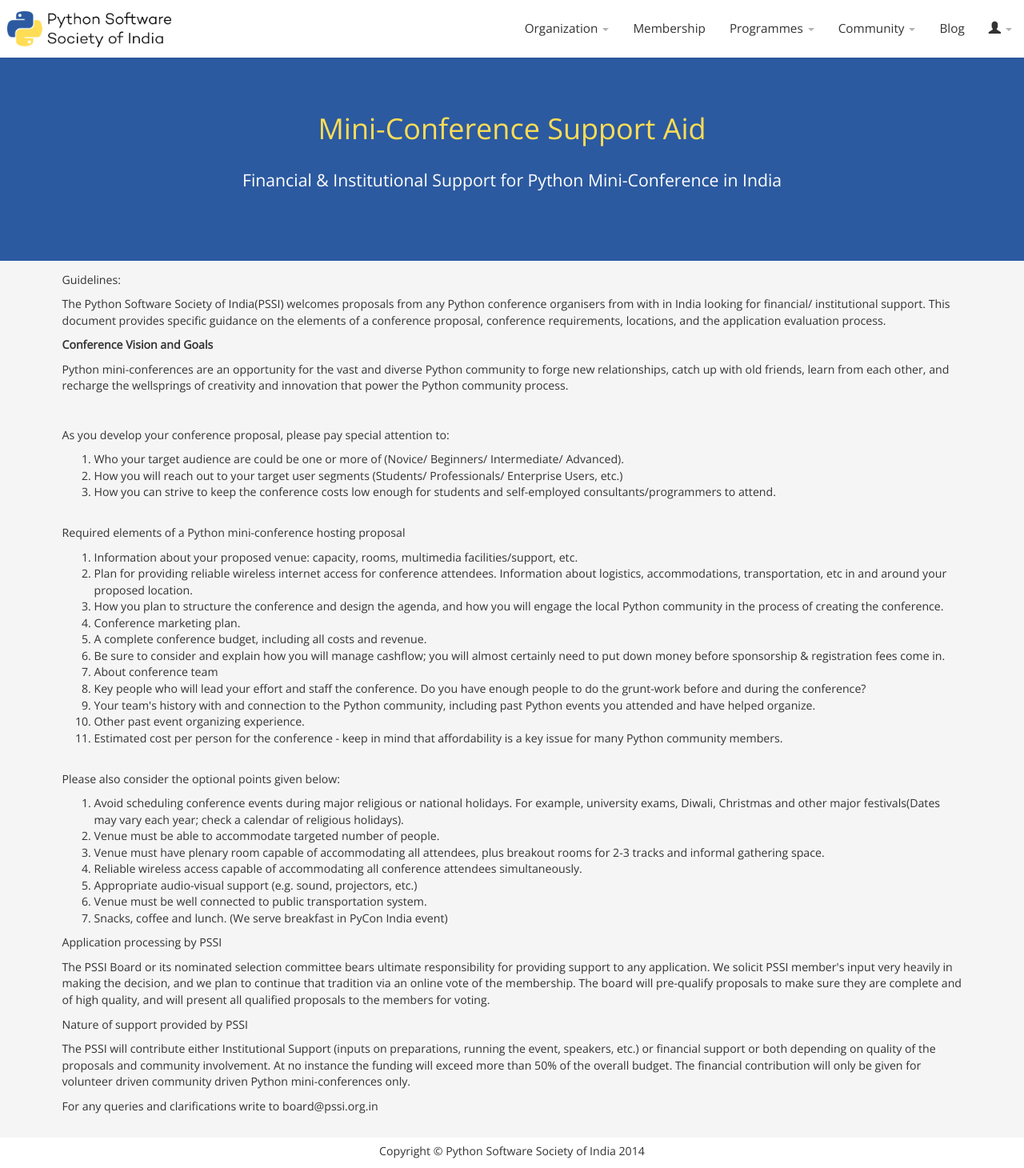
After one commit to pythonindia/pssi.org.in, a Django app: page /miniconf/ in a window 1280 px wide. The commit adds this page. Shown: the whole page at 80% size. Run offline with Django 3.2, Linux system fonts and the light colour scheme; some libraries are stand-ins or nearby versions.

Commit message:
Add other polices
Add other polices

```diff
--- a/pssi/urls.py
+++ b/pssi/urls.py
@@ -31,6 +31,12 @@ urlpatterns = patterns(
     url(r'^financial/$', TemplateView.as_view(
         template_name='financial.html',
     ), name='financial'),
+    url(r'^pymonth/$', TemplateView.as_view(
+        template_name='python_month.html',
+    ), name='pymonth'),
+    url(r'^miniconf/$', TemplateView.as_view(
+        template_name='mini_conf.html',
+    ), name='miniconf'),
 
     url(r'^grants/list/$', GrantTypeListView.as_view(),
         name='grants_list'),
--- a/templates/base.html
+++ b/templates/base.html
@@ -67,7 +67,7 @@
                             {% if user.is_authenticated %}
                                 <li class="divider"></li>
                                 <li><a href="{% url 'by-laws' %}">By-laws</a></li>
-                                <li><a href="{% url 'financial' %}">Financial</a></li>
+
                             {% endif %}
                         </ul>
                     </li>
@@ -77,6 +77,13 @@
                         <ul class="dropdown-menu" role="menu">
                             <li><a href="{% url 'pyconindia-static' %}">PyCon India</a></li>
                             <li><a href="http://www.pythonexpress.in/" target="_blank">Python Express</a></li>
+                            <li><a href="{% url 'miniconf' %}">Mini conference</a></li>
+                            {% if user.is_authenticated %}
+                                <li><a href="{% url 'financial' %}">Travel Allowance</a></li>
+                                <li><a href="{% url 'pymonth' %}">Python Month Allowance</a></li>
+                             {% endif %}
+
+
                         </ul>
                     </li>
                     <li class="dropdown">
--- /dev/null
+++ b/templates/mini_conf.html
@@ -0,0 +1,71 @@
+{% extends 'base.html' %}
+
+{% block head_title %}Mini-Conference - {{ block.super }}{% endblock %}
+
+{% block header %}
+<header class="header-big fill-blue center-wrapper text-center">
+    <div class="absolute-center push-2">
+        <div class="measure-block">
+            <h1 class="yellow push-1q-bottom nospace-top">Mini-Conference Support Aid</h1>
+            <h2 class="white normal push-1q-bottom">Financial & Institutional Support for Python Mini-Conference in India</h2>
+        </div>
+    </div>
+</header>
+{% endblock %}
+
+{% block content %}
+<section class="content">
+	<div class="push-4-bottom push-1-top">
+ 	<p>Guidelines:<p>
+ 	<p>The Python Software Society of India(PSSI) welcomes proposals from any Python conference organisers from with in India looking for financial/ institutional support. This document provides specific guidance on the elements of a conference proposal, conference requirements, locations, and the application evaluation process.</p>
+
+	<p><b>Conference Vision and Goals</b></p>
+	<p>Python mini-conferences are an opportunity for the vast and diverse Python community to forge new relationships, catch up with old friends, learn from each other, and recharge the wellsprings of creativity and innovation that power the Python community process. <p><br>
+	<p>As you develop your conference proposal, please pay special attention to: </p>
+	<ol>
+		<li>Who your target audience are could be one or more of (Novice/ Beginners/ Intermediate/ Advanced).</i>
+		<li>How you will reach out to your target user 	segments (Students/ Professionals/ Enterprise Users, etc.) </li>
+		<li>How you can strive to keep the conference 	costs low enough for students and self-employed 	consultants/programmers to attend.</li>
+	</ol>
+	<br>
+
+	<p>Required elements of a Python mini-conference hosting proposal<p>
+	<ol>
+		<li>Information about your proposed venue: capacity, rooms, multimedia facilities/support, etc.</li>
+		<li>Plan for providing reliable wireless internet 	access for conference attendees.
+		Information about logistics, accommodations, transportation, etc in and around your proposed location.</li>
+		<li>How you plan to structure the conference and design the agenda, and how you will engage the local Python 	community in the process of creating the conference.</li>
+		<li>Conference marketing plan.</li>
+		<li>A complete conference budget, including all costs and revenue.</li>
+		<li>Be sure to consider and explain how you will manage cashflow; you will almost certainly need to put down money before sponsorship & registration fees come in.</li>
+		<li>About conference team</li>
+		<li>Key people who will lead your effort and staff the conference. Do you have enough people to do the grunt-work before and during the conference?</li>
+		<li>Your team's history with and connection to 	the Python community, including past Python events you attended and have helped organize.</li>
+		<li>Other past event organizing experience.</li>
+		<li>Estimated cost per person for the conference - keep in mind that affordability is a key issue for many Python community members.</li>
+	</ol>
+	<br>
+	<p>Please also consider the optional points given below:</p>
+	<ol>
+		<li>
+			Avoid scheduling conference events during major religious or national holidays. For example, university exams, Diwali, Christmas and other major festivals(Dates may vary each year; check a calendar of religious holidays).
+		</li>
+		<li>Venue must be able to accommodate targeted number of people.</li>
+		<li>Venue must have plenary room capable of 	accommodating all attendees, plus breakout rooms for 2-3 tracks and informal gathering space.
+		</li>
+		<li>Reliable wireless access capable of accommodating all conference attendees simultaneously.</li>
+		<li>Appropriate audio-visual support (e.g. sound, projectors, etc.)</li>
+		<li>Venue must be well connected to public transportation system.</li>
+		<li>Snacks, coffee and lunch. (We serve breakfast in PyCon India event)</li>
+	</ol>
+
+	<p>Application processing by PSSI</p>
+
+	<p>The PSSI Board or its nominated selection committee bears ultimate responsibility for providing support to any application. We solicit PSSI member's input very heavily in making the decision, and we plan to continue that tradition via an online vote of the membership. The board will pre-qualify proposals to make sure they are complete and of high quality, and will present all qualified proposals to the members for voting.</p>
+
+	<p>Nature of support provided by PSSI</p>
+	<p>The PSSI will contribute either Institutional Support (inputs on preparations, running the event, speakers, etc.) or financial support or both depending on quality of the proposals and community involvement. At no instance the funding will exceed more than 50% of the overall budget. The financial contribution will only be given for volunteer driven community driven Python mini-conferences only.</p>
+	<p>For any queries and clarifications write to board@pssi.org.in</p>
+</div>
+</section>
+{% endblock %}
```
Also changed, not shown: templates/python_month.html (added, +58 -0 lines), 1 other file.
